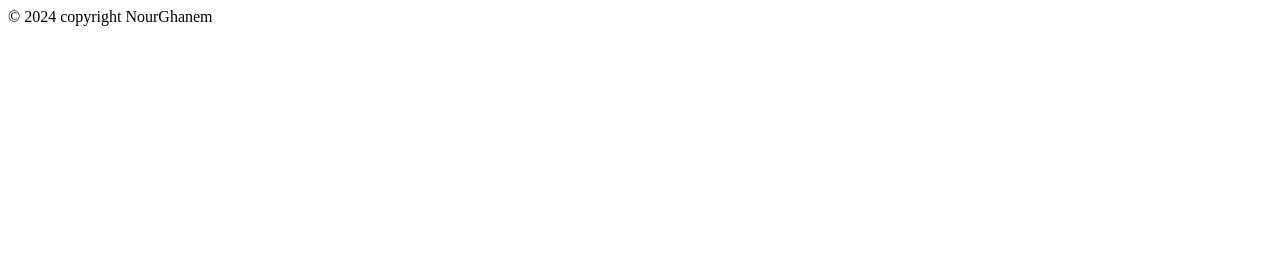
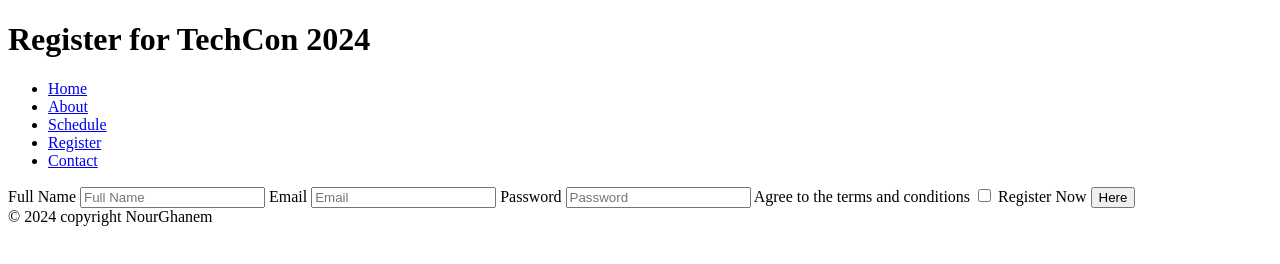
Before and after one commit to NourGm28/TechCon_HTML, a plain HTML site: page techcon_website/register.html in a window 1280 px wide. Drawn offline with Linux system fonts and the light colour scheme.

Commit message:
update register page

```diff
--- a/techcon_website/register.html
+++ b/techcon_website/register.html
@@ -6,23 +6,36 @@
     <title>Document</title>
 </head>
 <body>
+    <header>
+        <h1>Register for TechCon 2024</h1>
+        <nav>
+            <ul>
+                <li><a href="index.html" target="_blank">Home</a></li>
+                <li><a href="about.html" target="_blank">About</a></li>
+                <li><a href="schedule.html" target="_blank">Schedule</a></li>
+                <li><a href="#">Register</a></li>
+                <li><a href="contact.html" target="_blank">Contact</a></li>
+            </ul>
+        </nav>
+    </header>
+    <main>
+        <form action="/submit-form" method="post">
+            <label for="full_name">Full Name</label>
+            <input type="text" id="full_name" name="full_name" placeholder="Full Name" required>
 
+            <label for="email">Email</label>
+            <input type="email" id="email" name="email" placeholder="Email" required>
 
+            <label for="password">Password</label>
+            <input type="password" id="password" name="password" placeholder="Password" required>
 
+            <label for="terms_and_condition">Agree to the terms and conditions</label>
+            <input type="checkbox" id="terms_and_condition" name="terms_and_condition" required>
 
-
-
-
-
-
-
-
-
-
-
-
-
-
+            <label for="registeration">Register Now</label>
+            <button type="submit">Here</button>
+        </form>
+    </main>
     <footer>
         &copy; 2024 copyright NourGhanem
     </footer>
```
